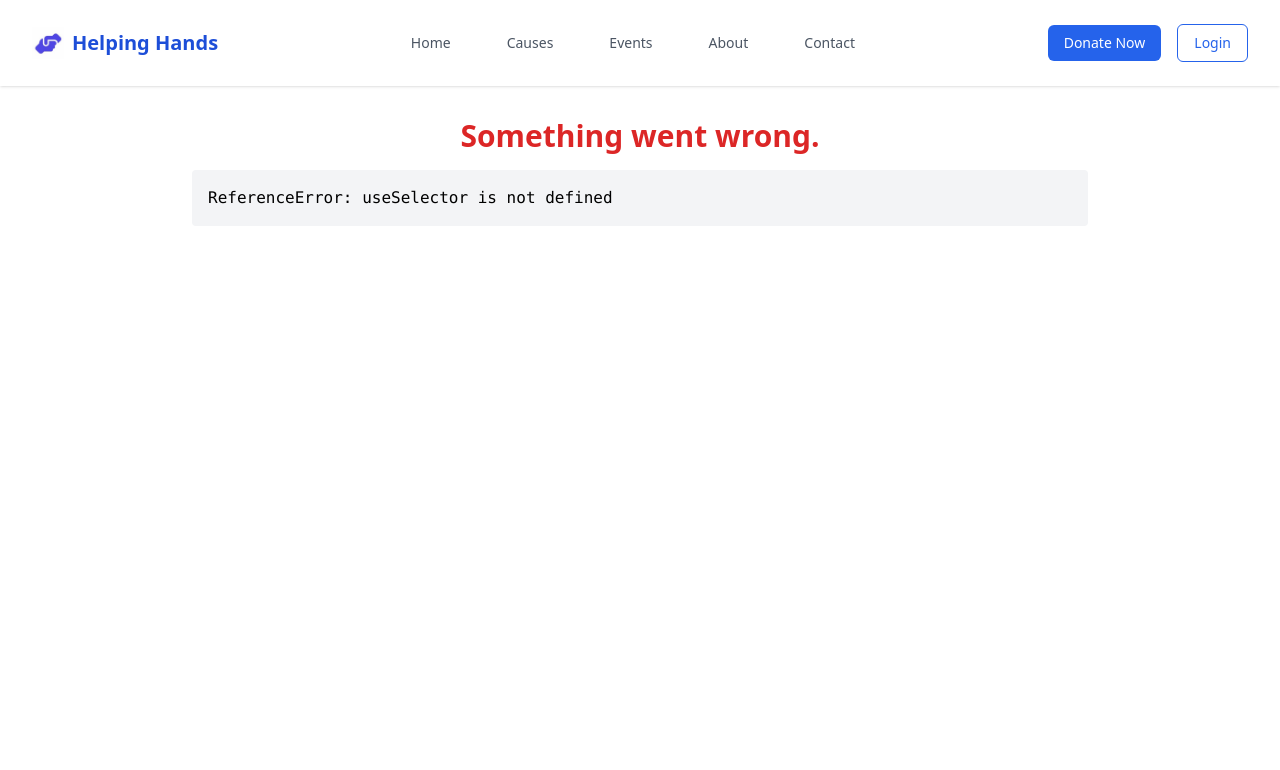
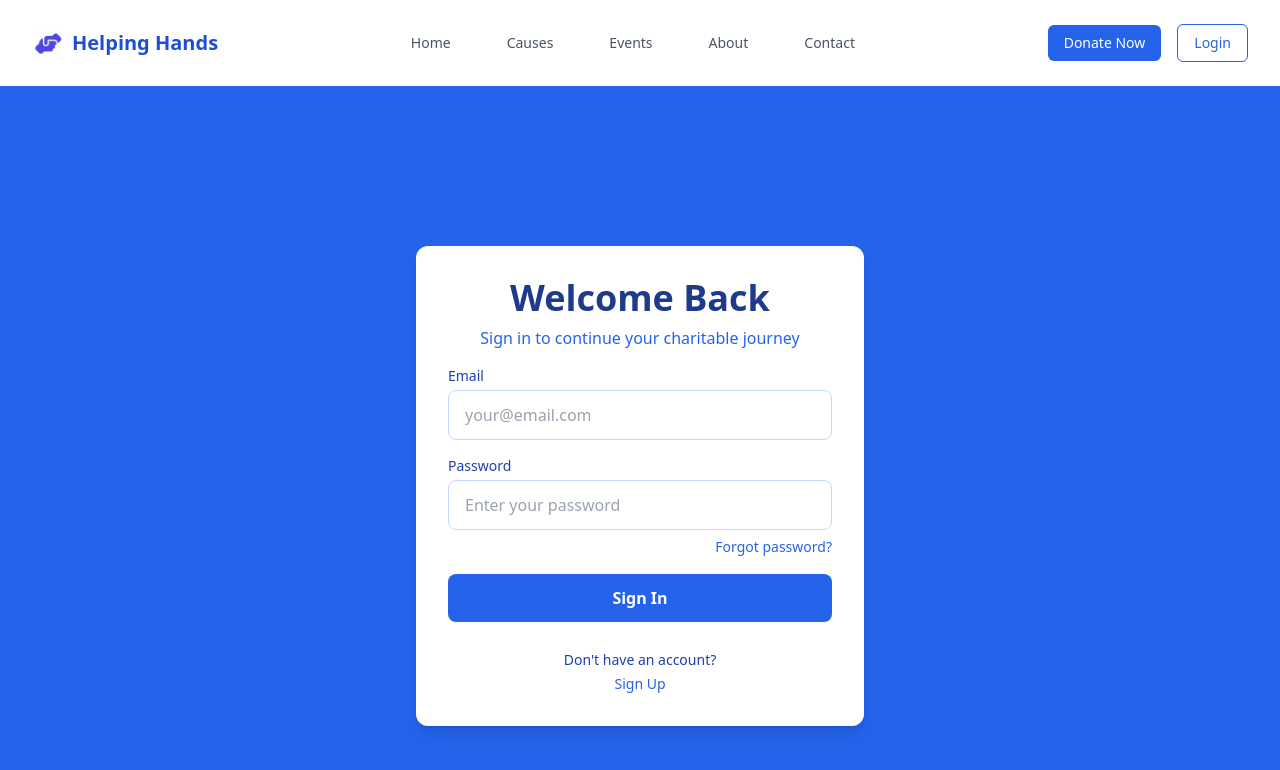
Before and after one commit to AlghaniHasbulla/Helping-hands, a React (Vite) app in the folder client/: page /Sign-In in a window 1280 px wide. Shown: the top 770 px of the page. Built offline with nearby package versions, Linux system fonts and the light colour scheme.

Commit message:
restored sigin.jsx to initial state

```diff
--- a/client/src/components/Auth/SignIn/SignIn.jsx
+++ b/client/src/components/Auth/SignIn/SignIn.jsx
@@ -1,8 +1,9 @@
 import React, { useState } from 'react';
 import { Link, useNavigate } from 'react-router-dom';
+import axios from 'axios';
+import { dispatchAuthEvent } from '../../../lib/utils';
 import { useDispatch } from 'react-redux';
-import { dispatchAuthEvent } from '../../../lib/utils';
-import { loginUser } from '../../../store/authThunks'; // ✅ Import the thunk
+import { loginSuccess } from '../../../store/authSlice';
 
 const SignIn = () => {
   const navigate = useNavigate();
@@ -11,60 +12,50 @@ const SignIn = () => {
     email: '',
     password: '',
   });
-  // will now control our UI's loading state.
-  const { status } = useSelector(state => state.auth);
-  const isLoading = status === 'loading';
+  const [isLoading, setIsLoading] = useState(false);
+  const [error, setError] = useState('');
 
   const handleChange = (e) => {
     const { name, value } = e.target;
     setFormData(prev => ({ ...prev, [name]: value }));
   };
 
-  // --- 3. THE UPDATED SUBMIT HANDLER ---
-  const handleSubmit = (e) => {
+  const handleSubmit = async (e) => {
     e.preventDefault();
+    setIsLoading(true);
+    setError('');
 
-    const credentials = {
-      email: formData.email,
-      password: formData.password,
-    };
+    try {
+      const response = await axios.post(
+        'https://helping-hands-backend-w4pu.onrender.com/login',
+        {
+          email: formData.email,
+          password: formData.password
+        }
+      );
 
-    dispatch(loginUser(credentials))
-      .unwrap() // .unwrap() provides a clean promise for success/error handling
-      .then((payload) => {
-        // --- 4. ROLE-BASED NAVIGATION LOGIC ---
-        // On success, we inspect the role from the response payload and navigate.
-        toast.success(`Welcome back, ${payload.user.full_name || payload.user.email}!`);
+      if (response.status === 200) {
+        localStorage.setItem('accessToken', response.data.access_token);
+        localStorage.setItem('user', JSON.stringify(response.data.user));
 
-        switch (payload.user.role) {
-          case 'superadmin':
-          case 'admin':
-            navigate('/admin');
-            break;
+        // Dispatch authentication event
+        dispatchAuthEvent(response.data.user);
 
-          case 'ngo':
-            // You will need to create a route for '/ngo-dashboard'
-            navigate('/ngo-dashboard');
-            break;
+        // Dispatch login success to Redux store
+        dispatch(loginSuccess({ user: response.data.user, accessToken: response.data.access_token }));
 
-          case 'donor':
-            navigate('/'); // Donors go to the homepage
-            break;
-
-          default:
-            navigate('/'); // Fallback to homepage
-            break;
-        }
-      })
-      .catch((errorMessage) => {
-        // The errorMessage is the value from rejectWithValue in the thunk
-        if (errorMessage === "Email is not verified") {
-          navigate('/verify-email', { state: { email: formData.email } });
-        } else {
-          // Use toast for a cleaner error display than the old red box
-          toast.error(errorMessage || 'Login failed. Please try again.');
-        }
-      });
+        navigate('/');
+      }
+    } catch (err) {
+      if (err.response?.data?.msg === "Email is not verified") {
+        navigate('/verify-email', { state: { email: formData.email } });
+      } else {
+        setError(err.response?.data?.msg || 'Login failed. Please try again.');
+      }
+      console.error('Login error:', err);
+    } finally {
+      setIsLoading(false);
+    }
   };
 
   return (
```
Also changed, not shown: 1 other file (tests, documents, lock files or other folders).
